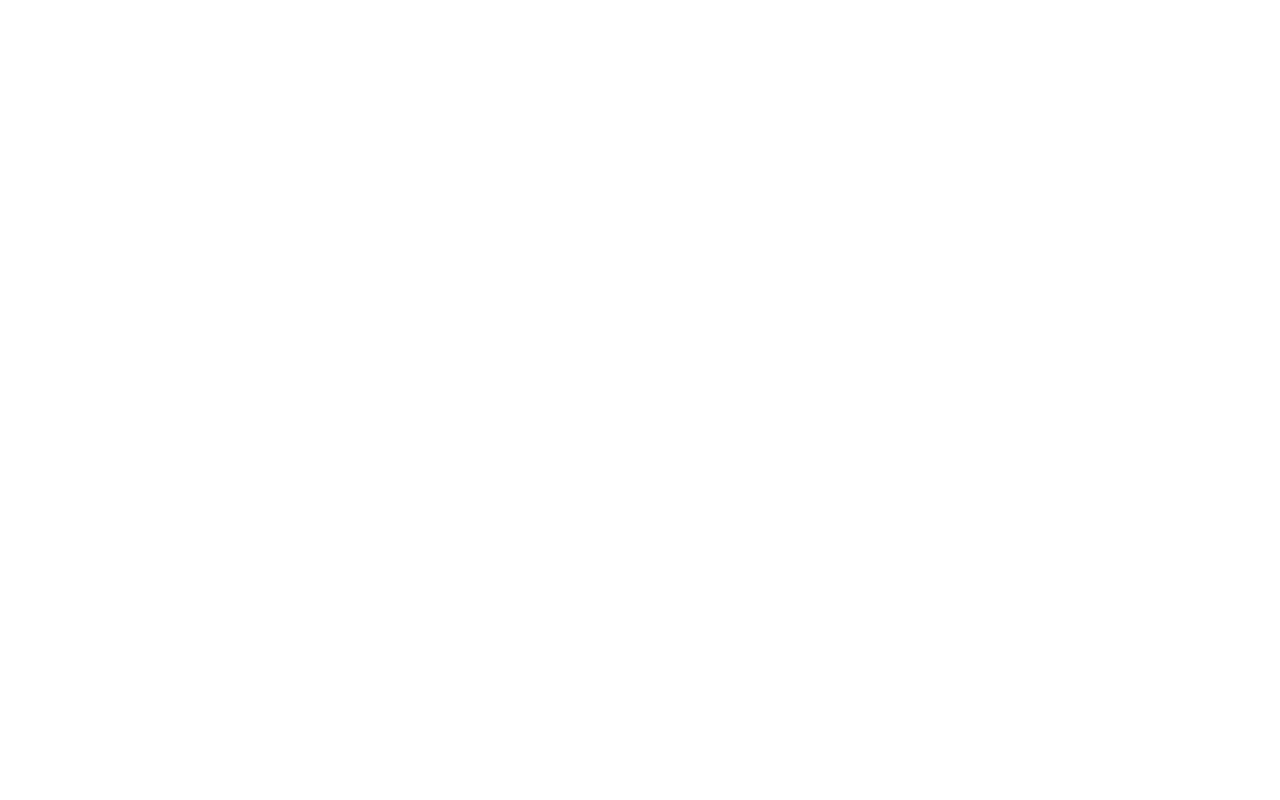
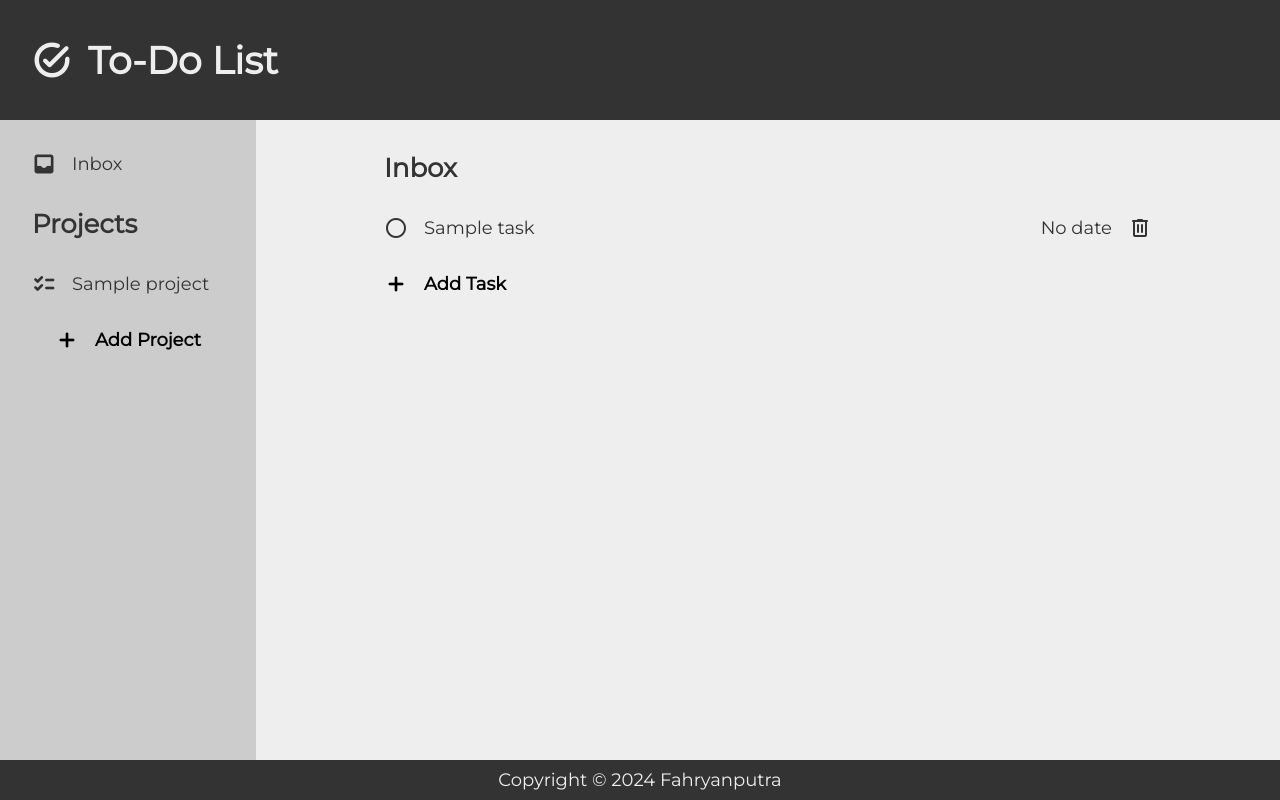
Before and after one commit to fahryanputra/todo-list-app, a website built with webpack: page src/templates/index.html in a window 1280 px wide. Built offline with nearby package versions, Linux system fonts and the light colour scheme.

Commit message:
Finish page layout

```diff
--- a/src/index.js
+++ b/src/index.js
@@ -0,0 +1,25 @@
+import "./templates/style.css";
+
+import Task from "Modules/Task";
+import Project from "Modules/Project";
+import TodoList from "Modules/TodoList";
+
+const task1 = new Task("Task One");
+const task2 = new Task("Task Two");
+const task3 = new Task("Task Three");
+
+const project1 = new Project("Project One");
+const project2 = new Project("Project Two");
+
+project1.addTask(task1);
+project1.addTask(task2);
+project2.addTask(task3);
+
+const todo = new TodoList();
+
+todo.addProject(project1);
+todo.addProject(project2);
+
+todo.deleteProject(project1.getName());
+
+console.log(todo.getProjects());
--- a/src/modules/TodoList.js
+++ b/src/modules/TodoList.js
@@ -1,6 +1,9 @@
+import Project from "Modules/Project";
+
 class TodoList {
     constructor() {
         this.projects = [];
+        this.projects.push(new Project("Inbox"));
     };
 
     addProject(newProject) {
--- a/src/templates/index.html
+++ b/src/templates/index.html
@@ -3,8 +3,50 @@
 <head>
     <meta charset="UTF-8">
     <meta name="viewport" content="width=device-width, initial-scale=1.0">
+    <title>To-Do List</title>
+    <link rel="stylesheet" href="https://fonts.googleapis.com/css2?family=Material+Symbols+Rounded:opsz,wght,FILL,GRAD@20..48,100..700,0..1,-50..200" />
 </head>
 <body>
-
+    <header>
+        <p class="material-symbols-rounded">task_alt</p>
+        <p>To-Do List</p>
+    </header>
+    <div class="content">
+        <div class="sidebar">
+            <div class="default project-container">
+                <div class="project">
+                    <p class="material-symbols-rounded">inbox</p>
+                    <p>Inbox</p>
+                </div>
+            </div>
+            <p>Projects</p>
+            <div class="custom project-container">
+                <div class="project">
+                    <p class="material-symbols-rounded">checklist</p>
+                    <p>Sample project</p>
+                </div>
+            </div>
+            <button class="btn-add"><span class="material-symbols-rounded">add</span>Add Project</button>
+        </div>
+        <div class="main">
+            <p class="project-name">Inbox</p>
+            <div class="task-container">
+                <div class="task">
+                    <div class="left-panel">
+                        <p class="material-symbols-rounded">radio_button_unchecked</p>
+                        <p>Sample task</p>
+                    </div>
+                    <div class="right-panel">
+                        <p>No date</p>
+                        <p class="material-symbols-rounded">delete</p>
+                    </div>
+                </div>
+            </div>
+            <button class="btn-add"><span class="material-symbols-rounded">add</span>Add Task</button>
+        </div>
+    </div>
+    <footer>
+        <p>Copyright &copy; 2024 Fahryanputra</p>
+    </footer>
 </body>
 </html>
--- /dev/null
+++ b/src/templates/style.css
@@ -0,0 +1,167 @@
+@import url('https://fonts.googleapis.com/css2?family=Montserrat&display=swap');
+
+:root {
+    --space-small: 1rem;
+    --space-medium: 2rem;
+    --space-large: 3rem;
+    --font-small: 18px;
+    --font-medium: 26px;
+    --font-large: 38px;
+    --icon-large: 40px;
+    --icon-small: 24px;
+    --background-dark: #333;
+    --background-light: #eee;
+    --background-secondary-light: #ccc;
+    --font-light: #eee;
+    --font-dark: #333
+}
+
+* {
+    box-sizing: border-box;
+    margin: 0;
+    padding: 0;
+    font-family: 'Montserrat', sans-serif;
+}
+
+/* Google Material Icon */
+
+.material-symbols-rounded {
+  font-variation-settings:
+  'FILL' 1,
+  'wght' 600,
+  'GRAD' 0,
+  'opsz' 24;
+}
+
+
+/* Button */
+button {
+    background-color: rgba(0, 0, 0, 0);
+    border: none;
+    font-size: var(--font-small);
+    font-weight: bold;
+    display: flex;
+    justify-content: center;
+    align-items: center;
+    gap: var(--space-small);
+}
+
+
+/* Header */
+
+header {
+    height: 15vh;
+    display: flex;
+    align-items: center;
+    gap: var(--space-small);
+    padding: var(--space-medium);
+    background-color: var(--background-dark);
+    color: var(--font-light);
+}
+
+header > p {
+    font-size: var(--font-large);
+    font-weight: bold;
+}
+
+header .material-symbols-rounded {
+    font-size: var(--icon-large);
+}
+
+/* Content */
+
+.content {
+    height: 80vh;
+    display: grid;
+    grid-template-columns: 1fr 4fr;
+}
+
+/* Sidebar */
+
+.sidebar {
+    display: flex;
+    flex-direction: column;
+    gap: var(--space-medium);
+    padding: var(--space-medium);
+    background-color: var(--background-secondary-light);
+    color: var(--font-dark);
+}
+
+.sidebar > p {
+    font-size: var(--font-medium);
+    font-weight: bold;
+}
+
+.project {
+    display: flex;
+    align-items: center;
+    width: 100%;
+    border: none;
+    background: none;
+    gap: var(--space-small);
+}
+
+.project > .material-symbols-rounded {
+    font-size: var(--icon-small);
+}
+
+.project > p {
+    font-size: var(--font-small);
+    font-weight: 400;
+}
+
+/* Main */
+
+.main {
+    display: flex;
+    flex-direction: column;
+    gap: var(--space-medium);
+    font-size: var(--font-medium);
+    padding: var(--space-medium) 8rem;
+    background-color: var(--background-light);
+    color: var(--font-dark);
+}
+
+.main > button {
+    width: fit-content;
+}
+
+.project-name {
+    font-weight: bold;
+}
+
+.task {
+    width: 100%;
+    display: flex;
+    align-items: center;
+    font-size: var(--font-small);
+}
+
+.task > div {
+    display: flex;
+    align-items: center;
+    gap: var(--space-small);
+}
+
+.task .material-symbols-rounded {
+    font-variation-settings:
+    'FILL' 0;
+    font-size: var(--icon-small);
+}
+
+.right-panel {
+    margin-left: auto;
+}
+
+
+/* Footer */
+
+footer {
+    height: 5vh;
+    display: flex;
+    justify-content: center;
+    align-items: center;
+    font-size: var(--font-small);
+    background-color: var(--background-dark);
+    color: var(--font-light);
+}
--- a/webpack.config.js
+++ b/webpack.config.js
@@ -30,7 +30,6 @@ module.exports = {
             filename: "index.html",
             inject: "head",
             scriptLoading: "defer",
-            title: "To Do List",
         }),
     ],
     resolve: {
```
Also changed, not shown: dist/index.bundle.js, dist/index.html.
